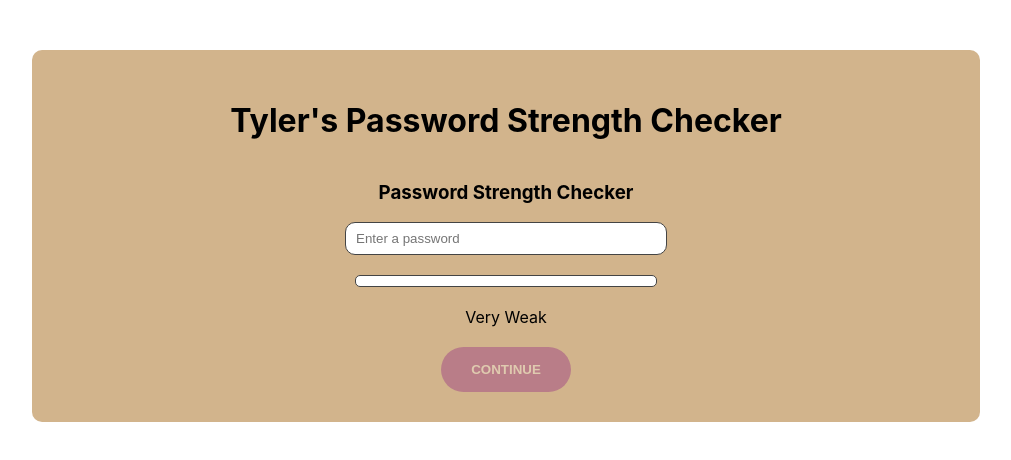
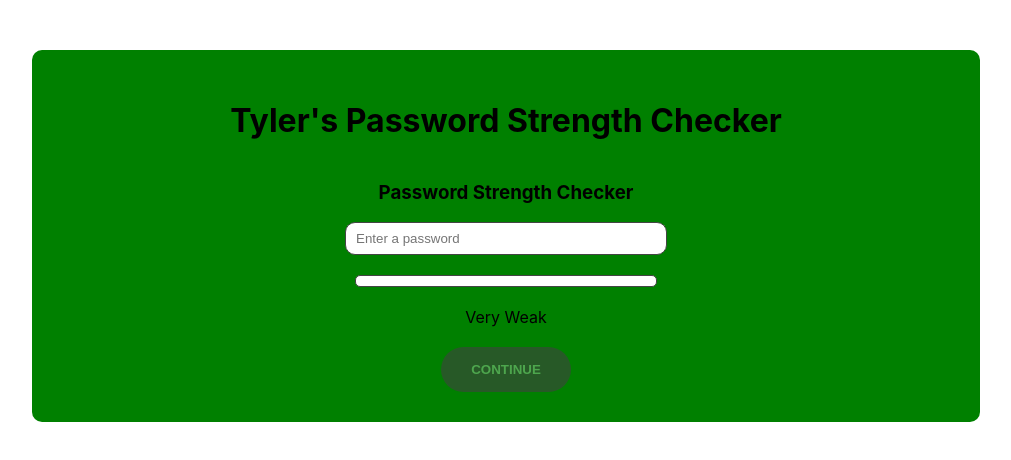
Before and after one commit to TylerRust-1/Password-Strength-Checker, a React (Create React App) app: page / in a window 1280 px wide. Shown: the top 460 px of the page, without its empty margins (134-1145 px from the left). Built offline with nearby package versions, Linux system fonts and the light colour scheme.

Commit message:
Changing background color to see if CI/CD worked

```diff
--- a/src/App.tsx
+++ b/src/App.tsx
@@ -112,7 +112,7 @@ const styles = {
     width: "60%",
     padding: "30px 90px",
     margin: "50px auto",
-    background: "tan",
+    background: "green",
     borderRadius: "10px",
     display: "flex",
     flexDirection: "column",
```
